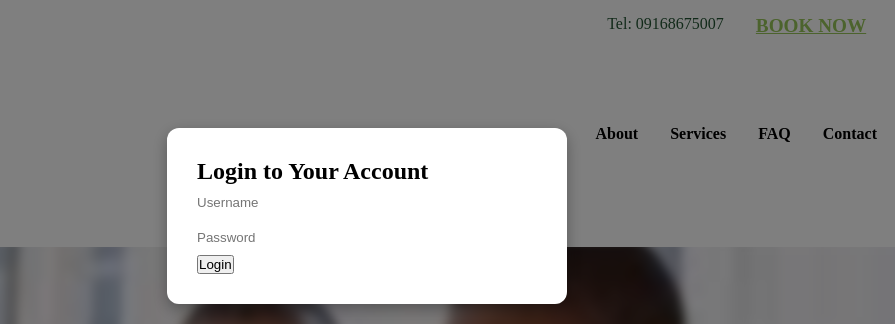
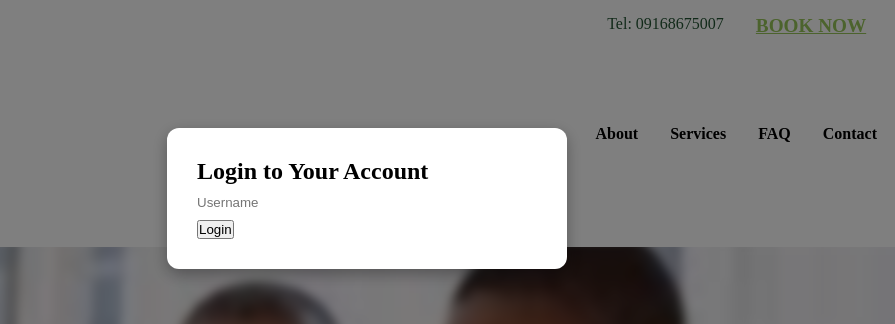
Before and after one commit to kingsfavy/Health, a website: page index.html in a window 1280 px wide. Both pictures are taken after a click on the element "Login". Shown: the top 324 px of the page, 273-1168 px from the left. Drawn offline with Linux system fonts and the light colour scheme.

Commit message:
Update index.html

```diff
--- a/index.html
+++ b/index.html
@@ -354,10 +354,9 @@
     <div class="modal-content">
       <span class="close" onclick="closeModal()">&times;</span>
       <h2>Login to Your Account</h2>
-      <form>
+      <formn action="/" method="GET">
         <input type="text" placeholder="Username" id ="name" name="yourname" required />
-        <input type="password" placeholder="Password" name="password" required />
-        <button type="button">Login</button>
+        <button type="submit">Login</button>
       </form>
 
     </div>
```
